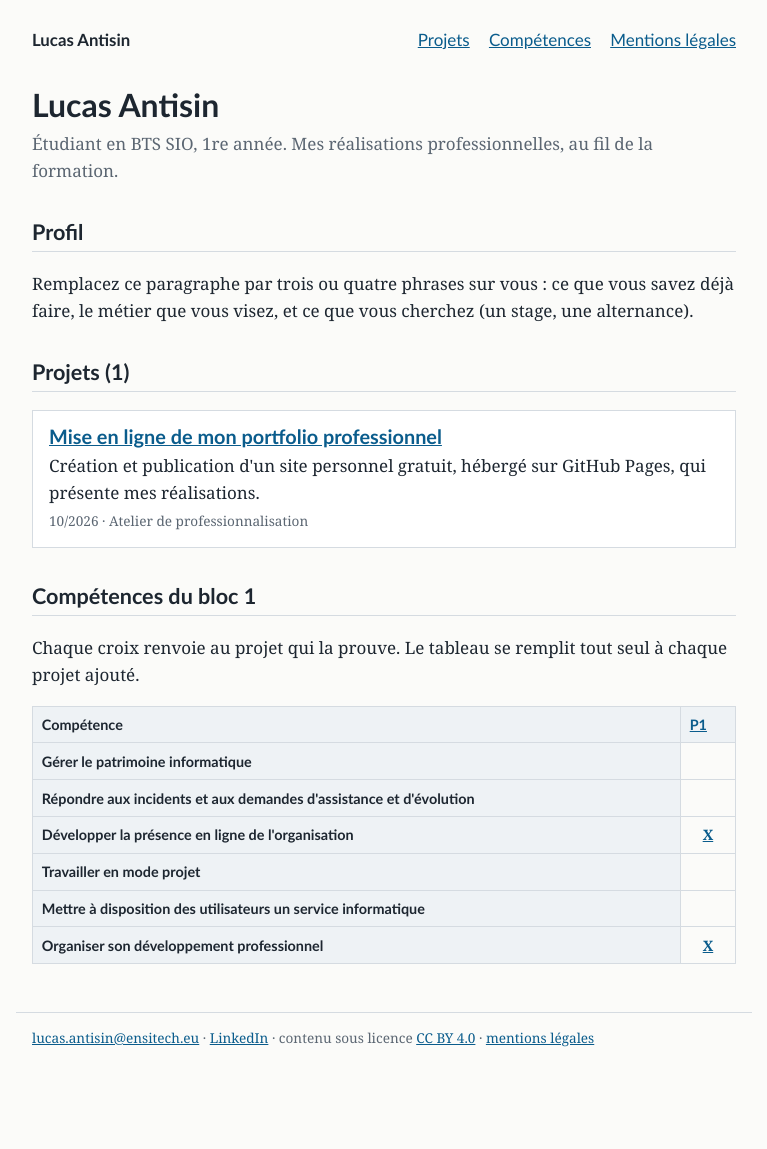
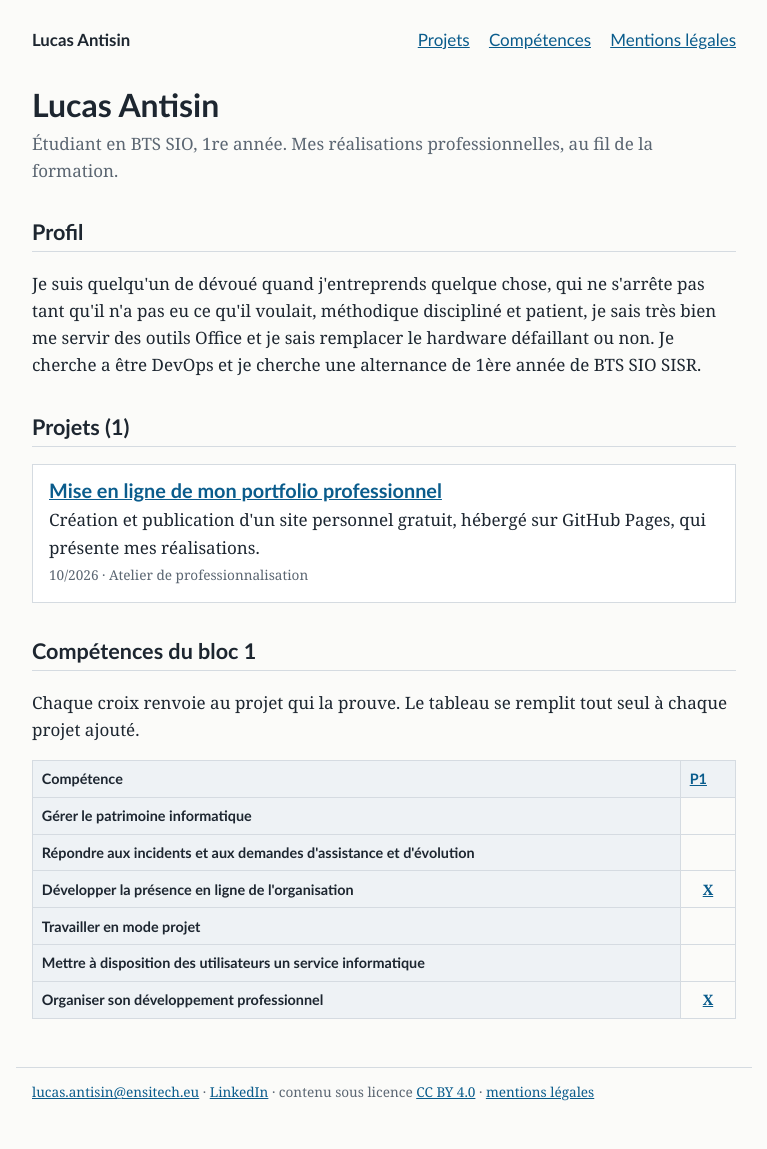
Before and after one commit to Lucasantisin/portfolio, a Jekyll site: the page built from index.html, in a window 1280 px wide. Shown: the whole page, without its empty margins (256-1023 px from the left). Built offline with Jekyll 4.4.1, drawn with Linux system fonts in a browser that asks for light colours; before the commit the page ends 1094 px from its top, so only the background shows below that.

Commit message:
Changement des infos personnels profil métier visé et alternance
Updated personal introduction paragraph with detailed information about skills and career goals.

```diff
--- a/index.html
+++ b/index.html
@@ -5,7 +5,7 @@ layout: default
 <p class="sous-titre">{{ site.description }}</p>
 
 <h2>Profil</h2>
-<p>Remplacez ce paragraphe par trois ou quatre phrases sur vous : ce que vous savez déjà faire, le métier que vous visez, et ce que vous cherchez (un stage, une alternance).</p>
+<p>Je suis quelqu'un de dévoué quand j'entreprends quelque chose, qui ne s'arrête pas tant qu'il n'a pas eu ce qu'il voulait, méthodique discipliné et patient, je sais très bien me servir des outils Office et je sais remplacer le hardware défaillant ou non. Je cherche a être DevOps et je cherche une alternance de 1ère année de BTS SIO SISR.</p>
 
 {% assign projets = site.projets | sort: "date" | reverse %}
 
```
